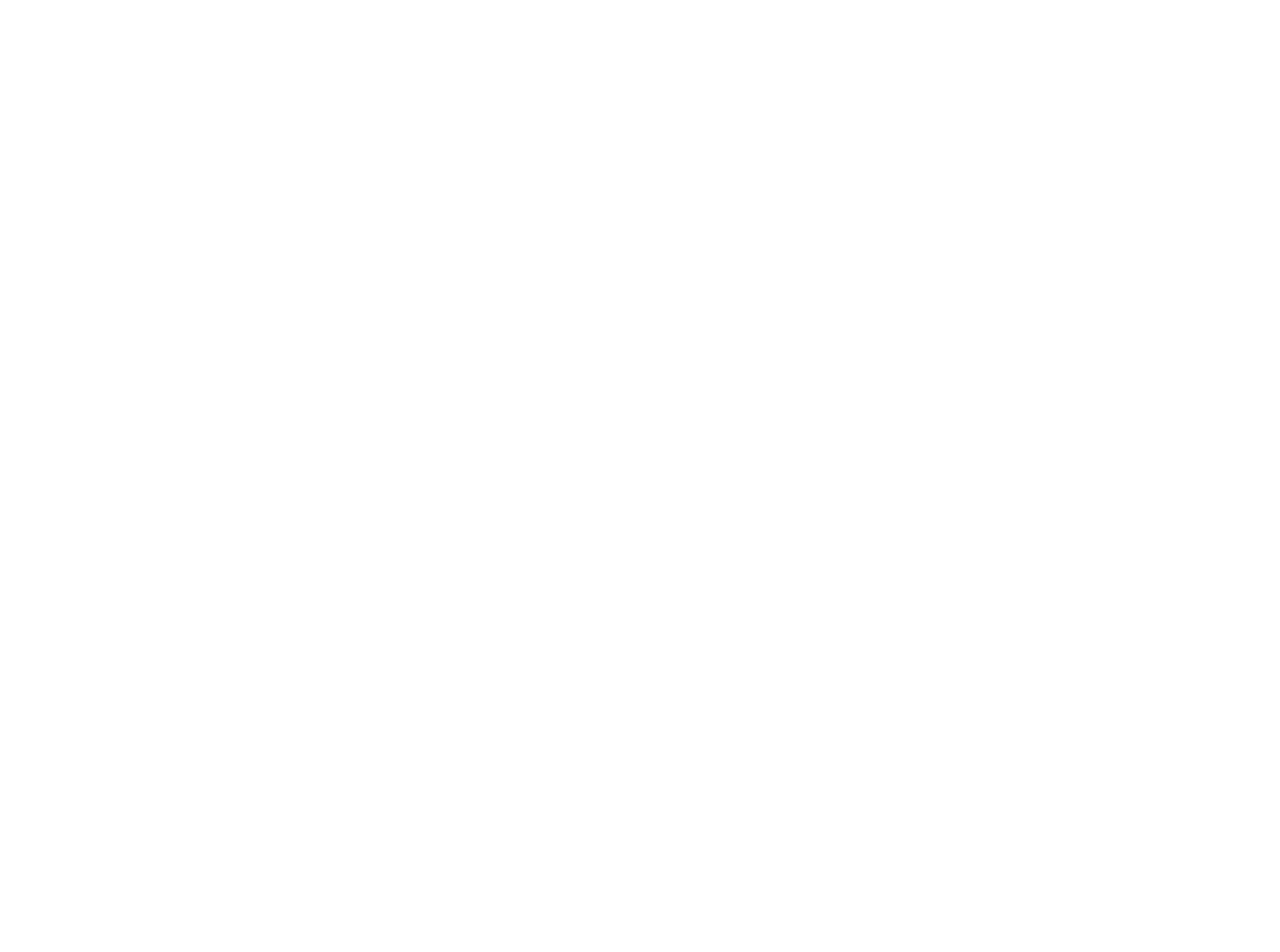
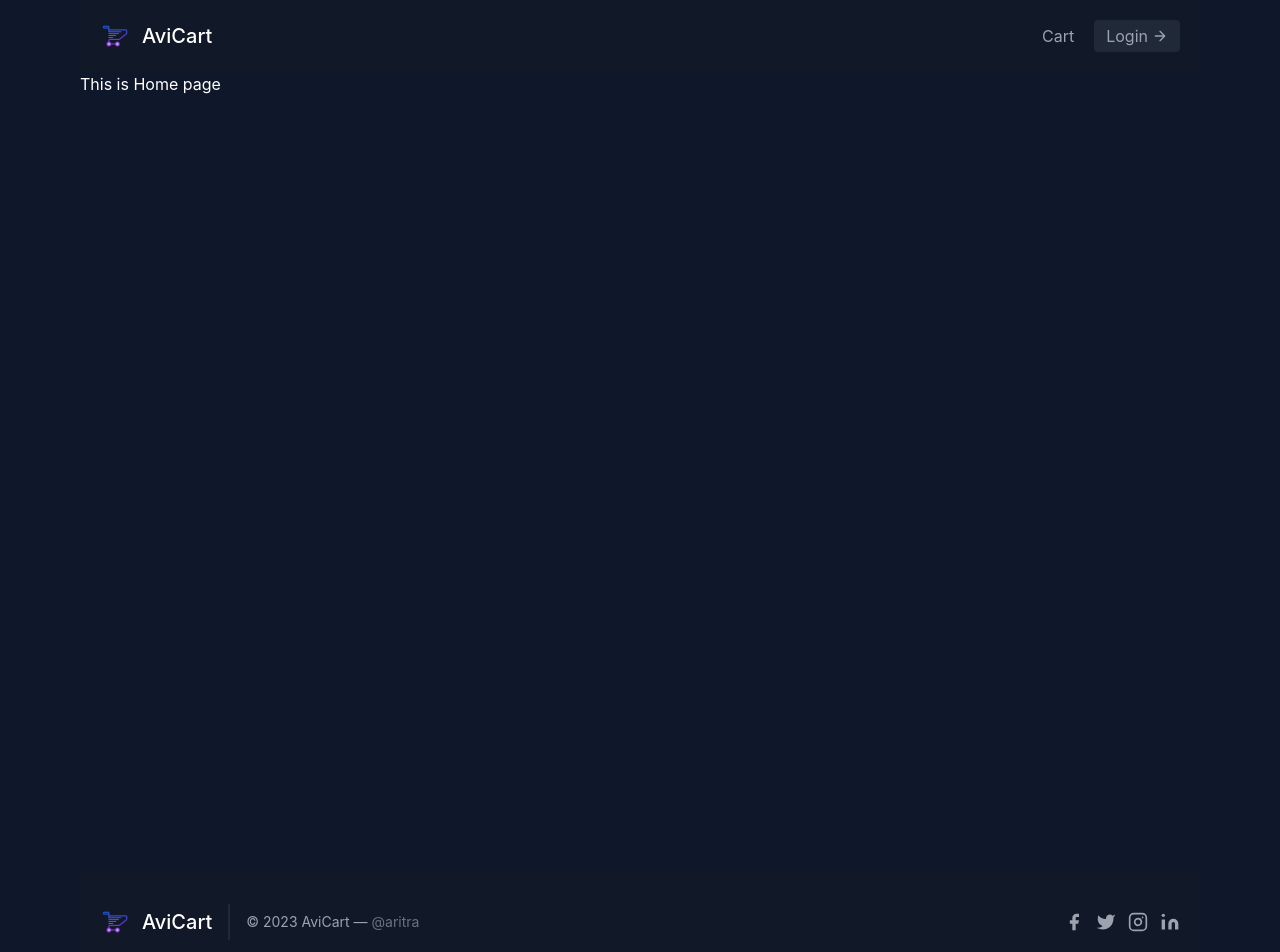
Before and after one commit to Dark-Knight-Avi/AviCart, a Next.js app: page / in a window 1280 px wide. Shown: the top 952 px of the page. Before the commit the page ends 800 px from the top, so only its background shows below. Built offline with nearby package versions, Linux system fonts and the light colour scheme.

Commit message:
Add: Layout and pages

```diff
--- /dev/null
+++ b/components/Footer.jsx
@@ -0,0 +1,86 @@
+import Image from "next/image";
+import Link from "next/link";
+import React from "react";
+
+const Footer = () => {
+  return (
+    <footer className="text-gray-400 bg-gray-900 body-font">
+      <div className="container px-5 py-8 mx-auto flex items-center sm:flex-row flex-col">
+        <Link href={"/"} className="flex title-font font-medium items-center md:justify-start justify-center text-white">
+          <Image src={"/logo.png"} alt={"Logo Here"} width={30} height={30} />
+          <span className="ml-3 text-xl">AviCart</span>
+        </Link>
+        <p className="text-sm text-gray-400 sm:ml-4 sm:pl-4 sm:border-l-2 sm:border-gray-800 sm:py-2 sm:mt-0 mt-4">
+          © 2023 AviCart —
+          <a
+            href="https://twitter.com/AvijeetKarmaka7"
+            className="text-gray-500 ml-1"
+            target="_blank"
+            rel="noopener noreferrer"
+          >
+            @aritra
+          </a>
+        </p>
+        <span className="inline-flex sm:ml-auto sm:mt-0 mt-4 justify-center sm:justify-start">
+          <a className="text-gray-400">
+            <svg
+              fill="currentColor"
+              strokeLinecap="round"
+              strokeLinejoin="round"
+              strokeWidth="2"
+              className="w-5 h-5"
+              viewBox="0 0 24 24"
+            >
+              <path d="M18 2h-3a5 5 0 00-5 5v3H7v4h3v8h4v-8h3l1-4h-4V7a1 1 0 011-1h3z"></path>
+            </svg>
+          </a>
+          <a className="ml-3 text-gray-400">
+            <svg
+              fill="currentColor"
+              strokeLinecap="round"
+              strokeLinejoin="round"
+              strokeWidth="2"
+              className="w-5 h-5"
+              viewBox="0 0 24 24"
+            >
+              <path d="M23 3a10.9 10.9 0 01-3.14 1.53 4.48 4.48 0 00-7.86 3v1A10.66 10.66 0 013 4s-4 9 5 13a11.64 11.64 0 01-7 2c9 5 20 0 20-11.5a4.5 4.5 0 00-.08-.83A7.72 7.72 0 0023 3z"></path>
+            </svg>
+          </a>
+          <a className="ml-3 text-gray-400">
+            <svg
+              fill="none"
+              stroke="currentColor"
+              strokeLinecap="round"
+              strokeLinejoin="round"
+              strokeWidth="2"
+              className="w-5 h-5"
+              viewBox="0 0 24 24"
+            >
+              <rect width="20" height="20" x="2" y="2" rx="5" ry="5"></rect>
+              <path d="M16 11.37A4 4 0 1112.63 8 4 4 0 0116 11.37zm1.5-4.87h.01"></path>
+            </svg>
+          </a>
+          <a className="ml-3 text-gray-400">
+            <svg
+              fill="currentColor"
+              stroke="currentColor"
+              strokeLinecap="round"
+              strokeLinejoin="round"
+              strokeWidth="0"
+              className="w-5 h-5"
+              viewBox="0 0 24 24"
+            >
+              <path
+                stroke="none"
+                d="M16 8a6 6 0 016 6v7h-4v-7a2 2 0 00-2-2 2 2 0 00-2 2v7h-4v-7a6 6 0 016-6zM2 9h4v12H2z"
+              ></path>
+              <circle cx="4" cy="4" r="2" stroke="none"></circle>
+            </svg>
+          </a>
+        </span>
+      </div>
+    </footer>
+  );
+};
+
+export default Footer;
--- /dev/null
+++ b/components/Layout.jsx
@@ -0,0 +1,29 @@
+import dynamic from "next/dynamic";
+import Head from "next/head";
+import React from "react";
+const Navbar = dynamic(() => import("./Navbar"));
+const Footer = dynamic(() => import("./Footer"));
+
+const Layout = ({title, children }) => {
+  return (
+    <div className="px-20 bg-slate-900 min-h-[100vh]">
+      <Head>
+        <title>{title ? title + ' | AviCart' : 'AviCart'}</title>
+        <meta name="description" content="Generated by create next app" />
+        <meta name="keword" content="AviCart next app Ecommerce" />
+        <link rel="icon" href="/logo.png" />
+      </Head>
+      <div>
+        <header>
+          <Navbar />
+        </header>
+        <main className="min-h-[100vh] text-white">{children}</main>
+        <footer>
+          <Footer />
+        </footer>
+      </div>
+    </div>
+  );
+};
+
+export default Layout;
--- /dev/null
+++ b/components/Navbar.jsx
@@ -0,0 +1,35 @@
+import Image from "next/image";
+import Link from "next/link";
+import React from "react";
+
+const Navbar = () => {
+  return (
+    <header className="text-gray-400 bg-gray-900 body-font">
+      <div className="container mx-auto flex flex-wrap p-5 flex-col md:flex-row items-center">
+        <Link className="flex title-font font-medium items-center md:justify-start justify-center text-white" href={"/"}>
+          <Image src={"/logo.png"} alt={"Logo Here"} width={30} height={30} />
+          <span className="ml-3 text-xl">AviCart</span>
+        </Link>
+        <nav className="md:ml-auto flex flex-wrap items-center text-base justify-center">
+          <Link className="mr-5 hover:text-white" href={"/cart"}>Cart</Link>
+        </nav>
+        <Link href={"/login"} className="inline-flex items-center bg-gray-800 border-0 py-1 px-3 focus:outline-none hover:bg-gray-700 rounded text-base mt-4 md:mt-0">
+          Login
+          <svg
+            fill="none"
+            stroke="currentColor"
+            strokeLinecap="round"
+            strokeLinejoin="round"
+            strokeWidth="2"
+            className="w-4 h-4 ml-1"
+            viewBox="0 0 24 24"
+          >
+            <path d="M5 12h14M12 5l7 7-7 7"></path>
+          </svg>
+        </Link>
+      </div>
+    </header>
+  );
+}
+
+export default Navbar;
--- /dev/null
+++ b/pages/cart.js
@@ -0,0 +1,12 @@
+import React from 'react'
+import Layout from '../components/Layout'
+
+const cart = () => {
+  return (
+    <Layout title={"Cart"}>
+        This is Cart
+    </Layout>
+  )
+}
+
+export default cart
--- a/pages/index.js
+++ b/pages/index.js
@@ -1,15 +1,10 @@
-import Head from 'next/head'
-import Image from 'next/image'
-import styles from '../styles/Home.module.css'
+import dynamic from 'next/dynamic'
+const Layout = dynamic(() => import('../components/Layout'))
 
 export default function Home() {
   return (
-    <div className={styles.container}>
-      <Head>
-        <title>Create Next App</title>
-        <meta name="description" content="Generated by create next app" />
-        <link rel="icon" href="/favicon.ico" />
-      </Head>
-    </div>
+    <Layout title="Home">
+      This is Home page
+    </Layout>
   )
 }
--- /dev/null
+++ b/pages/login.js
@@ -0,0 +1,12 @@
+import React from 'react'
+import Layout from '../components/Layout'
+
+const Login = () => {
+  return (
+    <Layout title={"Login"}>
+        This is Login
+    </Layout>
+  )
+}
+
+export default Login
```
Also changed, not shown: public/logo.png (added).
